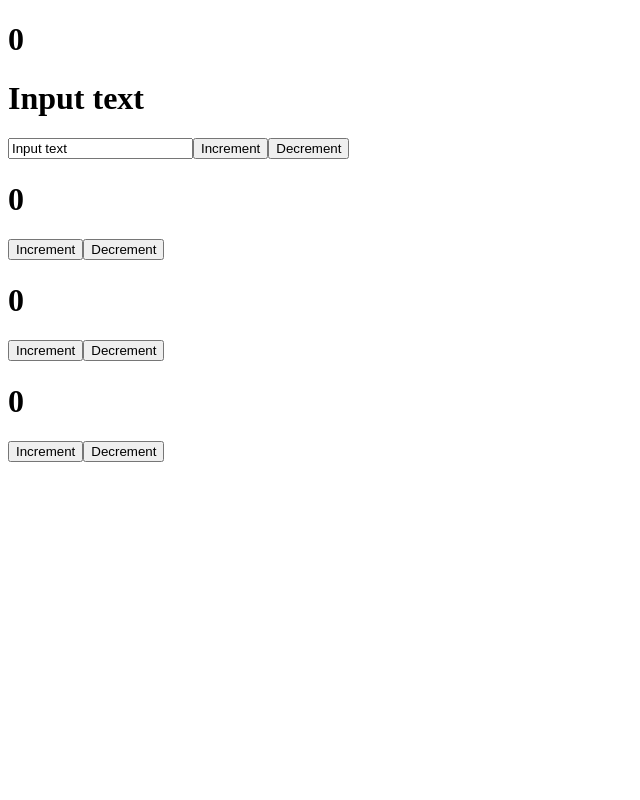
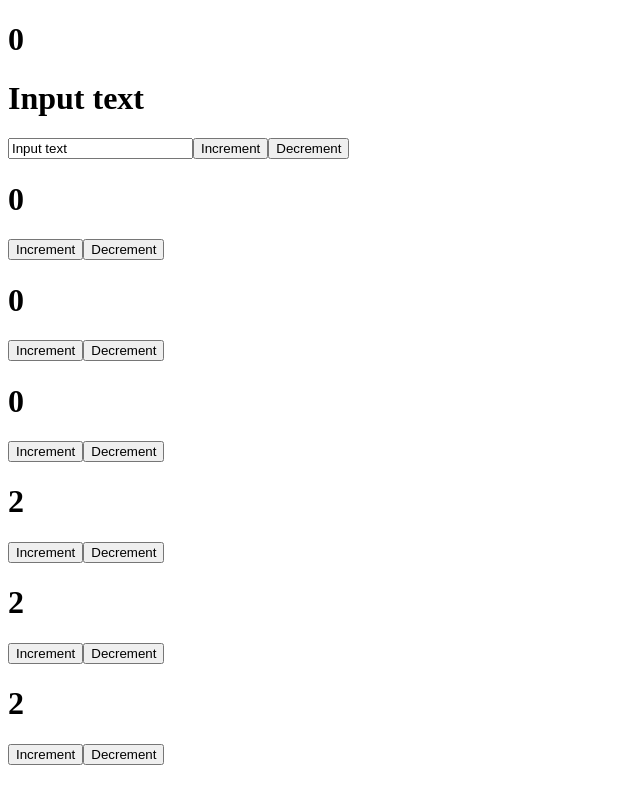
Before and after one commit to Dmytro27Ind/react-course, a React (Create React App) app: page / in a window 1280 px wide. Shown: the whole page, without its empty margins (0-640 px from the left). Built offline with nearby package versions, Linux system fonts and the light colour scheme.

Commit message:
class component has been added.

```diff
--- a/src/App.js
+++ b/src/App.js
@@ -1,4 +1,5 @@
 import React, { useState } from "react";
+import ClassCounter from "./components/ClassCounter";
 import Counter from "./components/Counter";
 
 function App() {
@@ -26,6 +27,10 @@
       <Counter/>
       <Counter/>
       <Counter/>
+
+      <ClassCounter/>
+      <ClassCounter/>
+      <ClassCounter/>
     </div>
   );
 }
--- /dev/null
+++ b/src/components/ClassCounter.jsx
@@ -0,0 +1,31 @@
+import React from "react";
+
+export default class ClassCounter extends React.Component {
+
+    constructor(props){
+        super(props);
+        this.state = {
+            count: 2
+        }
+        this.increment = this.increment.bind(this)
+        this.decrement = this.decrement.bind(this)
+    }
+
+    increment(){
+        this.setState({count: this.state.count + 1})
+    }
+
+    decrement(){
+        this.setState({count: this.state.count - 1})
+    }
+
+    render(){
+        return (
+            <div>
+                <h1>{this.state.count}</h1>
+                <button onClick={this.increment}>Increment</button>
+                <button onClick={this.decrement}>Decrement</button>
+            </div>
+        )
+    }
+}
```
